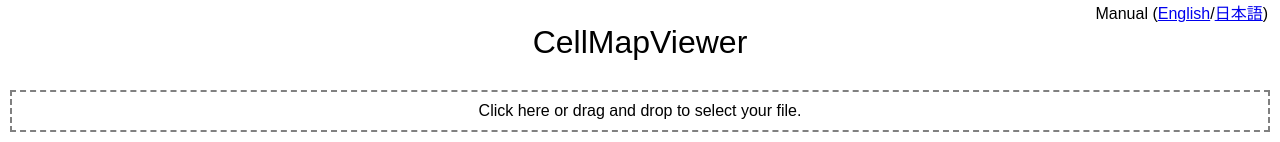
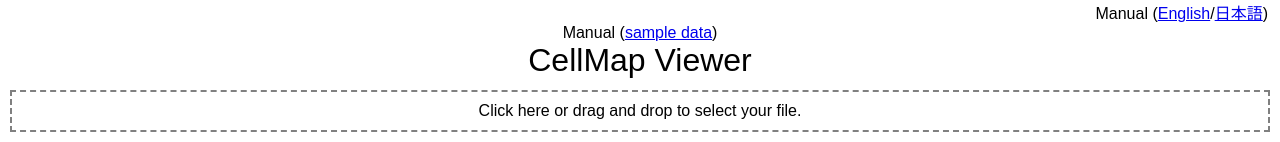
Before and after one commit to yusuke-imoto-lab/CellMapViewer, a plain HTML site: page CellMapViewer/viewer.html in a window 1280 px wide. Shown: the top 142 px of the page. Drawn offline with Linux system fonts and the light colour scheme.

Commit message:
Update viewer.html

```diff
--- a/CellMapViewer/viewer.html
+++ b/CellMapViewer/viewer.html
@@ -13,7 +13,10 @@
       <div id ="manual_link">
         Manual (<a href="manual_en.html" target="_blank">English</a>/<a href="manual_ja.html" target="_blank">日本語</a>)
       </div>
-      <div id="title_text">CellMapViewer</div>
+      <div id ="sample_link">
+        Manual (<a href="https://www.dropbox.com/s/aqjrpeos4auvycy/CellMap_hippocampus.csv?dl=1" target="_blank">sample data</a>)
+      </div>
+      <div id="title_text">CellMap Viewer</div>
       <div id="file_name"></div>
     </header>
 
```
